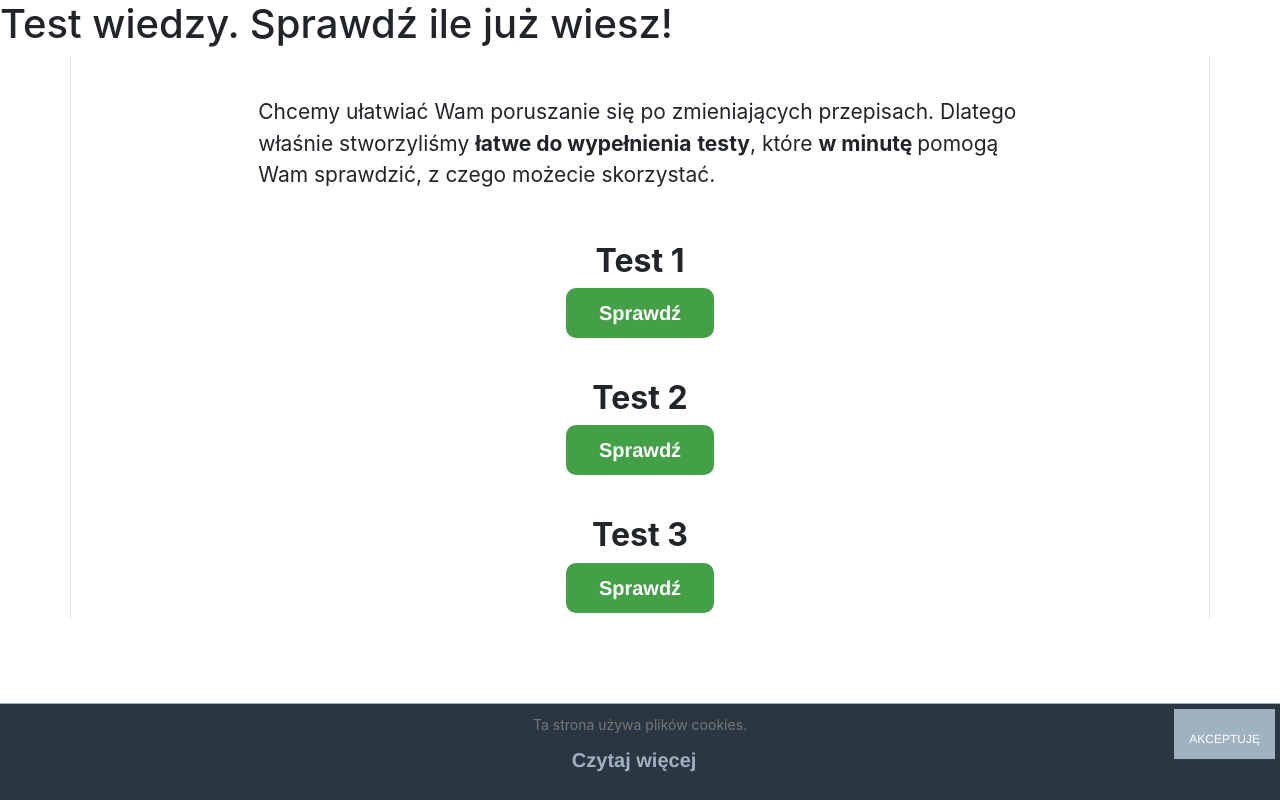
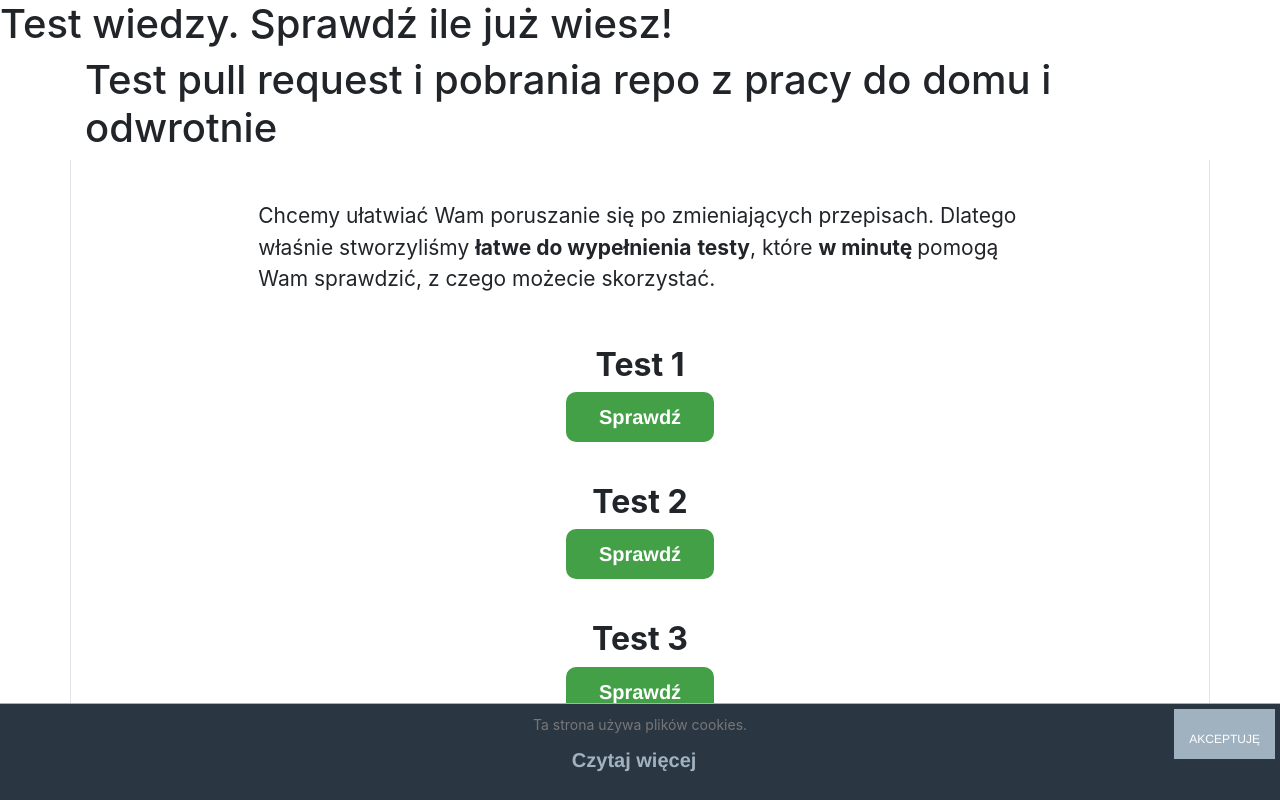
Before and after one commit to ctworzewski/tarcza-koronawirus-layout-typeform, a plain HTML site: page index.html in a window 1280 px wide. Drawn offline with nearby package versions, Linux system fonts and the light colour scheme; a script that the page names is missing.

Commit message:
test clone repo to home with work and check this repo

```diff
--- a/index.html
+++ b/index.html
@@ -17,6 +17,7 @@
     </header>
 
     <main class="container">
+        <h1>Test pull request i pobrania repo z pracy do domu i odwrotnie</h1>
 
 
         <div class="inner row justify-content-around">
```
